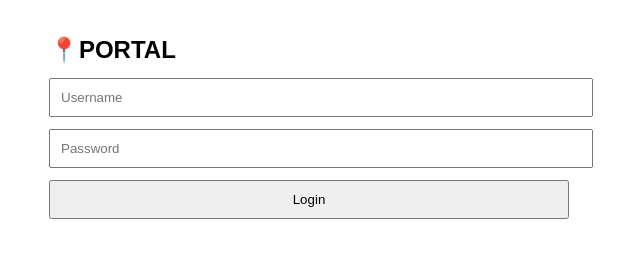
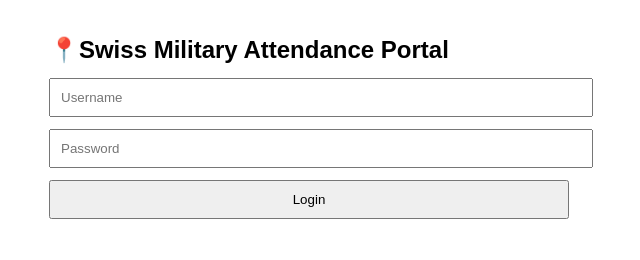
Before and after one commit to pantamitsd/gps-vercel, a plain HTML site: page index.html in a window 1280 px wide. Shown: the whole page, without its empty margins (331-971 px from the left). Drawn offline with nearby package versions, Linux system fonts and the light colour scheme.

Commit message:
Update index.html

```diff
--- a/index.html
+++ b/index.html
@@ -17,7 +17,7 @@
 </head>
 <body>
 
-<h2>📍PORTAL</h2>
+<h2>📍Swiss Military Attendance Portal</h2>
 
 <!-- LOGIN -->
 <div id="loginBox">
```
